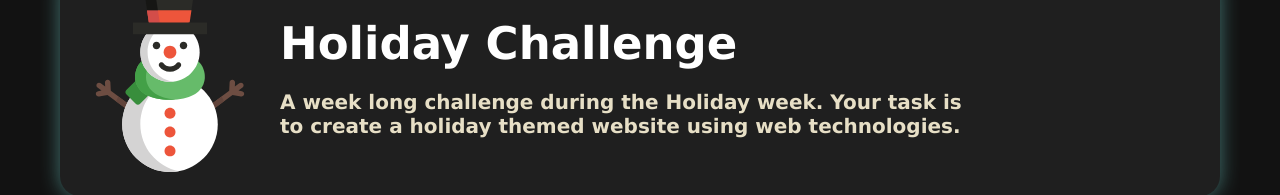
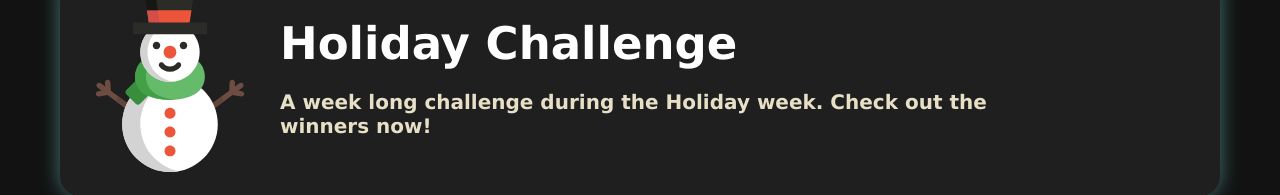
Before and after one commit to matt1208/Students-Who-Code-V.2, a Next.js app: page / in a window 1280 px wide. Shown: the part 745-940 px from the top of the page. Built offline with nearby package versions, Linux system fonts and the light colour scheme.

Commit message:
Promo Updated

```diff
--- a/components/promo.js
+++ b/components/promo.js
@@ -5,7 +5,7 @@ const Promo = () => (
     <div className={styles.promo} style={{alignItems:"center"}}>
         <center><img src="/snowman.svg" alt="snowman" className={styles.promosnowman}></img></center>
         <a href="/holiday"><p className={styles.header3} style={{ color: "white",  marginBlockEnd: "10px", textDecoration: "none" }}>Holiday Challenge</p></a>
-        <a href="/holiday"><p className={styles.normaltext} style={{ fontWeight: "bold"}}>A week long challenge during the Holiday week. Your task is to create a holiday themed website using web technologies.</p></a>
+        <a href="/holiday"><p className={styles.normaltext} style={{ fontWeight: "bold"}}>A week long challenge during the Holiday week. Check out the winners now!</p></a>
       </div>
 );
 
```
